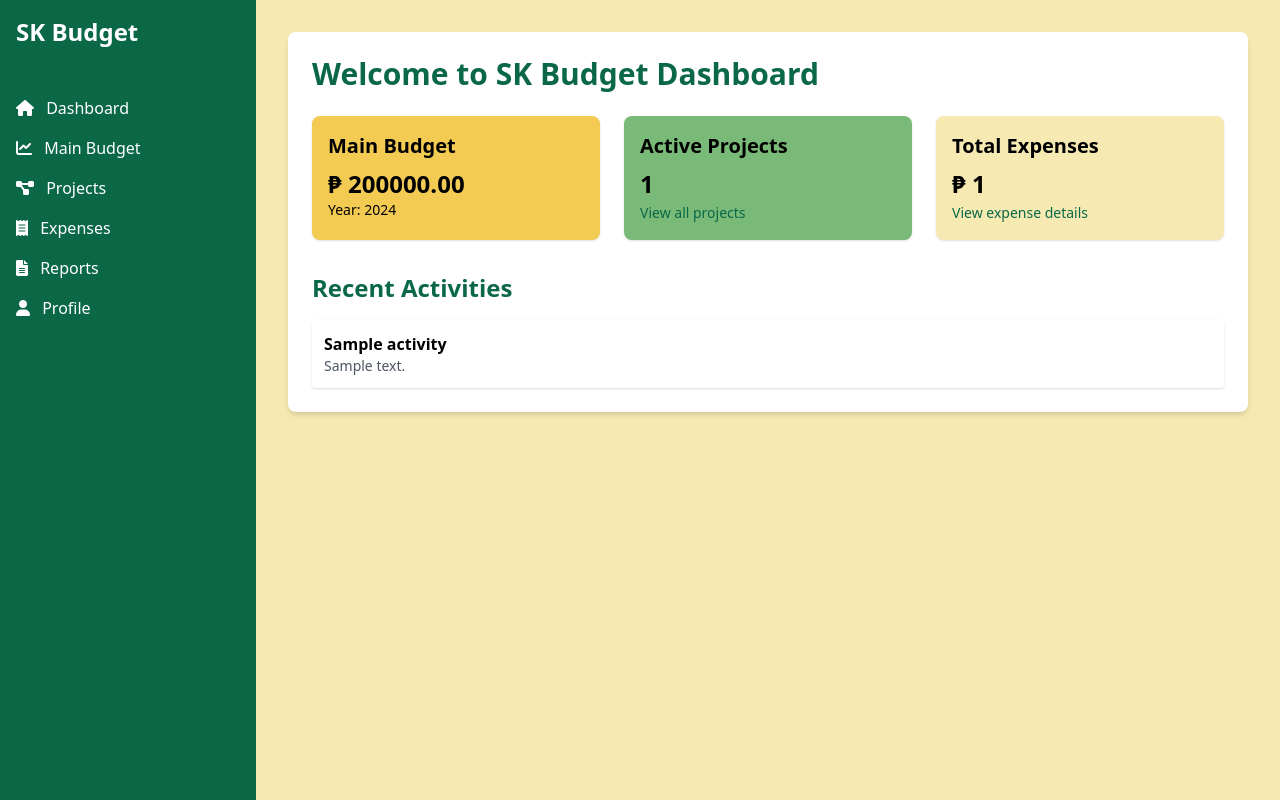
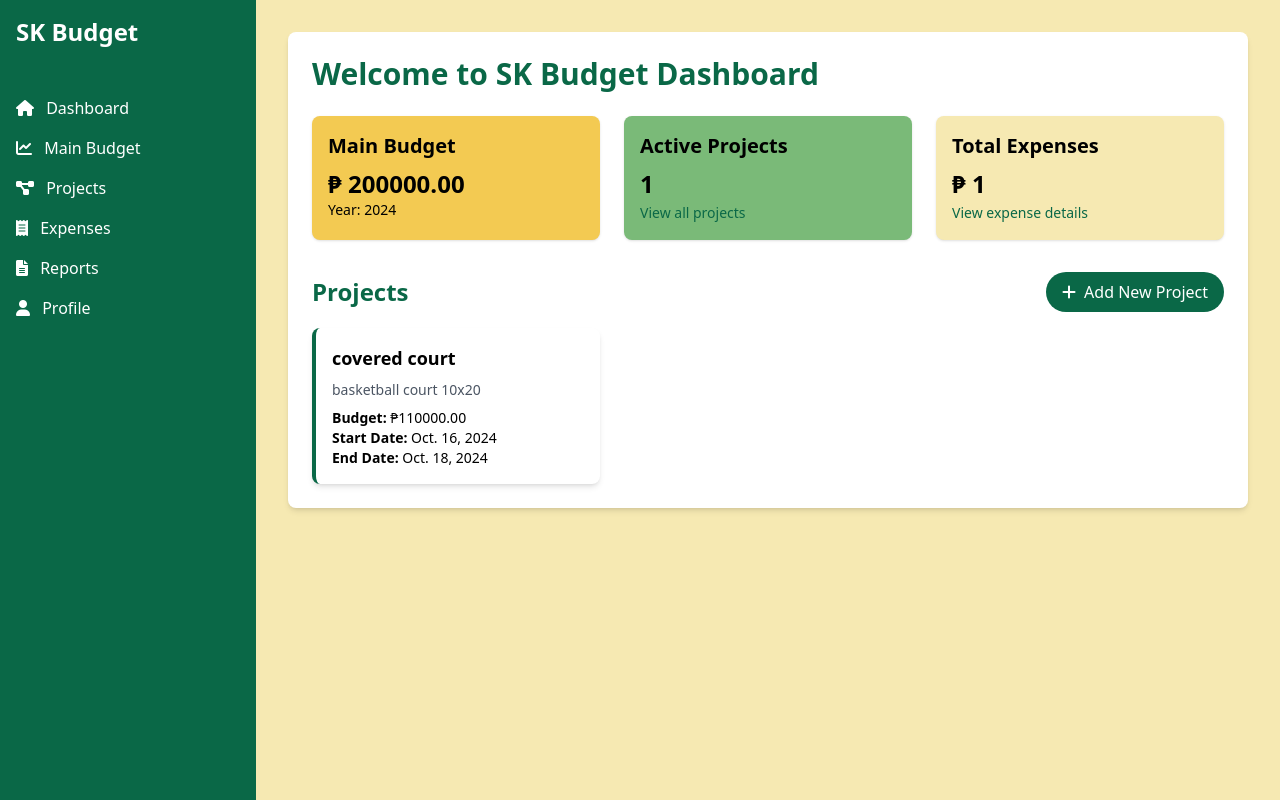
Before and after one commit to lanzy-lanzy/sk_budget, a Django app: template templates/dashboard.html in a window 1280 px wide. Run offline with Django 5.2, Linux system fonts and the light colour scheme; data comes from the database, SQL or seed files in the repository; both versions use the stored data as it was after the commit; tables that the repository leaves empty hold one stand-in row (values such as "Sample post"); the template is opened without the code that fills it: values that come from a table or form of the project are taken from there, most other values are stand-ins (such as "Sample title", 1, 10 or a date in 2020); some libraries are stand-ins or nearby versions.

Commit message:
modified:   db.sqlite3 	modified:   sk_project/__pycache__/forms.cpython-312.pyc 	modified:   sk_project/__pycache__/urls.cpython-312.pyc 	modified:   sk_project/__pycache__/views.cpython-312.pyc 	modified:   sk_project/forms.py 	modified:   sk_project/urls.py 	modified:   sk_project/views.py 	modified:   templates/dashboard.html

```diff
--- a/sk_project/urls.py
+++ b/sk_project/urls.py
@@ -6,4 +6,5 @@ urlpatterns = [
     path('login/', views.user_login, name='login'),
     path('register/', views.register, name='register'),
     path('create-main-budget/', views.create_main_budget, name='create_main_budget'),
+    path('create-project/', views.create_project, name='create_project'),
 ]
--- a/templates/dashboard.html
+++ b/templates/dashboard.html
@@ -6,7 +6,8 @@
 <div class="bg-white rounded-lg shadow-md p-6">
     <h2 class="text-3xl font-bold text-tertiary mb-6">Welcome to SK Budget Dashboard</h2>
 
-    <div class="grid grid-cols-1 md:grid-cols-2 lg:grid-cols-3 gap-6">
+    <!-- Existing budget cards -->
+    <div class="grid grid-cols-1 md:grid-cols-2 lg:grid-cols-3 gap-6 mb-8">
         <!-- Main Budget Card -->
         <div class="bg-primary rounded-lg p-4 shadow">
             <h3 class="text-xl font-semibold mb-2">Main Budget</h3>
@@ -35,17 +36,27 @@
         </div>
     </div>
 
-    <!-- Recent Activities -->
+    <!-- Projects Section -->
     <div class="mt-8">
-        <h3 class="text-2xl font-bold text-tertiary mb-4">Recent Activities</h3>
-        <ul class="space-y-2">
-            {% for activity in recent_activities %}
-            <li class="bg-white p-3 rounded shadow">
-                <span class="font-semibold">{{ activity.title }}</span>
-                <p class="text-sm text-gray-600">{{ activity.description }}</p>
-            </li>
+        <div class="flex justify-between items-center mb-4">
+            <h3 class="text-2xl font-bold text-tertiary">Projects</h3>
+            <button onclick="openProjectModal()" class="bg-tertiary text-white px-4 py-2 rounded-full hover:bg-quaternary transition duration-300">
+                <i class="fas fa-plus mr-2"></i>Add New Project
+            </button>
+        </div>
+        <div class="grid grid-cols-1 md:grid-cols-2 lg:grid-cols-3 gap-6">
+            {% for project in projects %}
+            <div class="bg-white rounded-lg shadow-md p-4 border-l-4 border-tertiary">
+                <h4 class="text-lg font-semibold mb-2">{{ project.name }}</h4>
+                <p class="text-sm text-gray-600 mb-2">{{ project.description|truncatechars:100 }}</p>
+                <p class="text-sm"><strong>Budget:</strong> ₱{{ project.budget }}</p>
+                <p class="text-sm"><strong>Start Date:</strong> {{ project.start_date }}</p>
+                <p class="text-sm"><strong>End Date:</strong> {{ project.end_date }}</p>
+            </div>
+            {% empty %}
+            <p class="col-span-3 text-center text-gray-500">No projects yet. Create your first project!</p>
             {% endfor %}
-        </ul>
+        </div>
     </div>
 </div>
 
@@ -72,6 +83,41 @@
     </div>
 </div>
 
+<!-- Project Creation Modal -->
+<div id="projectModal" class="fixed inset-0 bg-gray-600 bg-opacity-50 overflow-y-auto h-full w-full hidden">
+    <div class="relative top-20 mx-auto p-5 border w-96 shadow-lg rounded-md bg-white">
+        <div class="mt-3 text-center">
+            <h3 class="text-lg leading-6 font-medium text-gray-900">Create New Project</h3>
+            <div class="mt-2 px-7 py-3">
+                <form id="projectForm" method="post" action="{% url 'create_project' %}">
+                    {% csrf_token %}
+                    <div class="mb-4">
+                        <label for="name" class="block text-gray-700 text-sm font-bold mb-2">Project Name</label>
+                        <input type="text" id="name" name="name" class="shadow appearance-none border rounded w-full py-2 px-3 text-gray-700 leading-tight focus:outline-none focus:shadow-outline">
+                    </div>
+                    <div class="mb-4">
+                        <label for="description" class="block text-gray-700 text-sm font-bold mb-2">Description</label>
+                        <textarea id="description" name="description" class="shadow appearance-none border rounded w-full py-2 px-3 text-gray-700 leading-tight focus:outline-none focus:shadow-outline" rows="3"></textarea>
+                    </div>
+                    <div class="mb-4">
+                        <label for="budget" class="block text-gray-700 text-sm font-bold mb-2">Budget</label>
+                        <input type="number" id="budget" name="budget" step="0.01" class="shadow appearance-none border rounded w-full py-2 px-3 text-gray-700 leading-tight focus:outline-none focus:shadow-outline">
+                    </div>
+                    <div class="mb-4">
+                        <label for="start_date" class="block text-gray-700 text-sm font-bold mb-2">Start Date</label>
+                        <input type="date" id="start_date" name="start_date" class="shadow appearance-none border rounded w-full py-2 px-3 text-gray-700 leading-tight focus:outline-none focus:shadow-outline">
+                    </div>
+                    <div class="mb-4">
+                        <label for="end_date" class="block text-gray-700 text-sm font-bold mb-2">End Date</label>
+                        <input type="date" id="end_date" name="end_date" class="shadow appearance-none border rounded w-full py-2 px-3 text-gray-700 leading-tight focus:outline-none focus:shadow-outline">
+                    </div>
+                    <button type="submit" class="bg-tertiary hover:bg-quaternary text-white font-bold py-2 px-4 rounded focus:outline-none focus:shadow-outline">Create Project</button>
+                </form>
+            </div>
+        </div>
+    </div>
+</div>
+
 <script>
     function openModal() {
         document.getElementById('budgetModal').classList.remove('hidden');
@@ -81,11 +127,23 @@
         document.getElementById('budgetModal').classList.add('hidden');
     }
 
+    function openProjectModal() {
+        document.getElementById('projectModal').classList.remove('hidden');
+    }
+
+    function closeProjectModal() {
+        document.getElementById('projectModal').classList.add('hidden');
+    }
+
     // Close modal when clicking outside
     window.onclick = function(event) {
-        var modal = document.getElementById('budgetModal');
-        if (event.target == modal) {
+        var budgetModal = document.getElementById('budgetModal');
+        var projectModal = document.getElementById('projectModal');
+        if (event.target == budgetModal) {
             closeModal();
+        }
+        if (event.target == projectModal) {
+            closeProjectModal();
         }
     }
 </script>
```
Also changed, not shown: sk_project/forms.py (+8 -0 lines), sk_project/views.py (+38 -31 lines), db.sqlite3.
